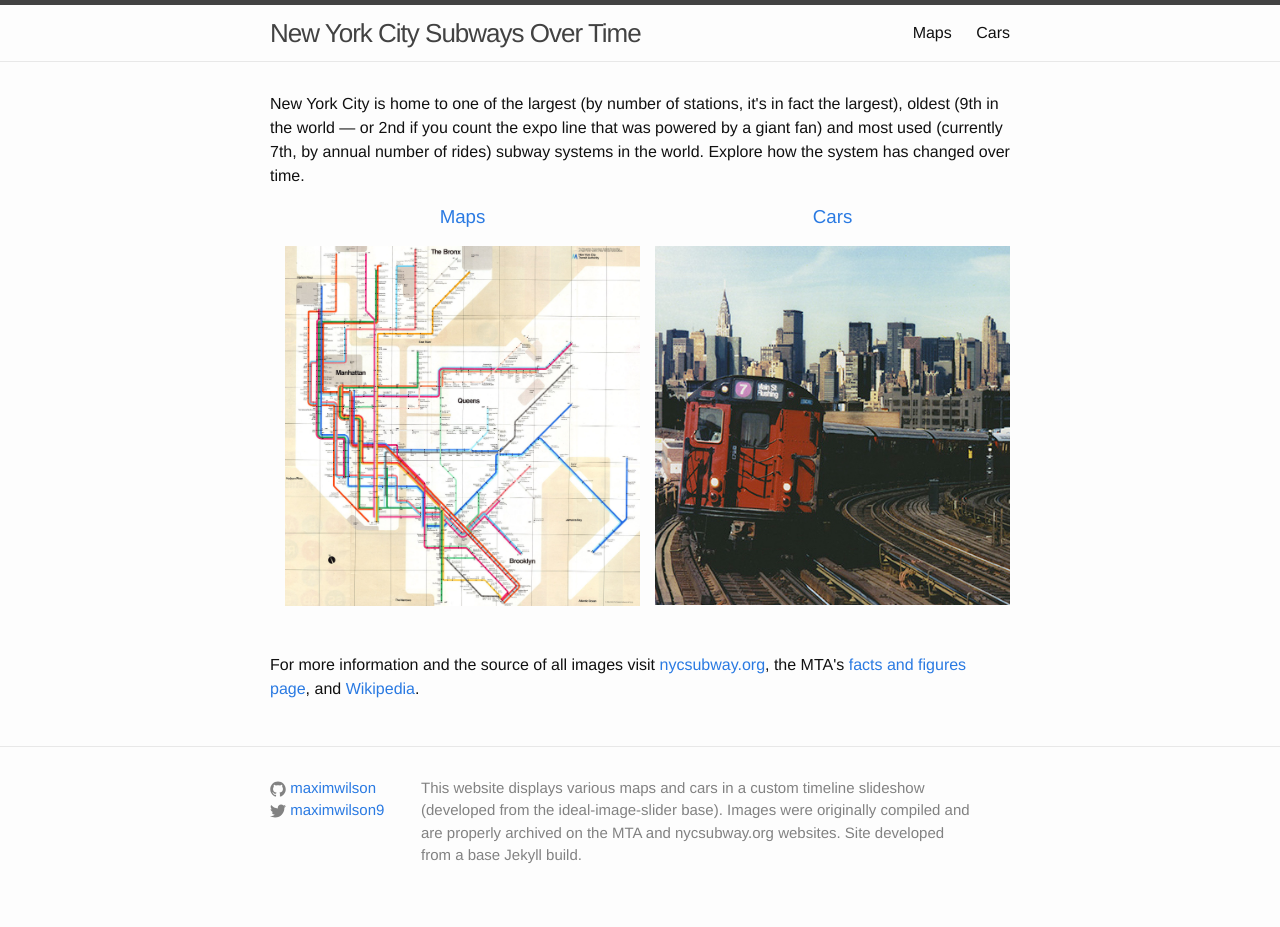
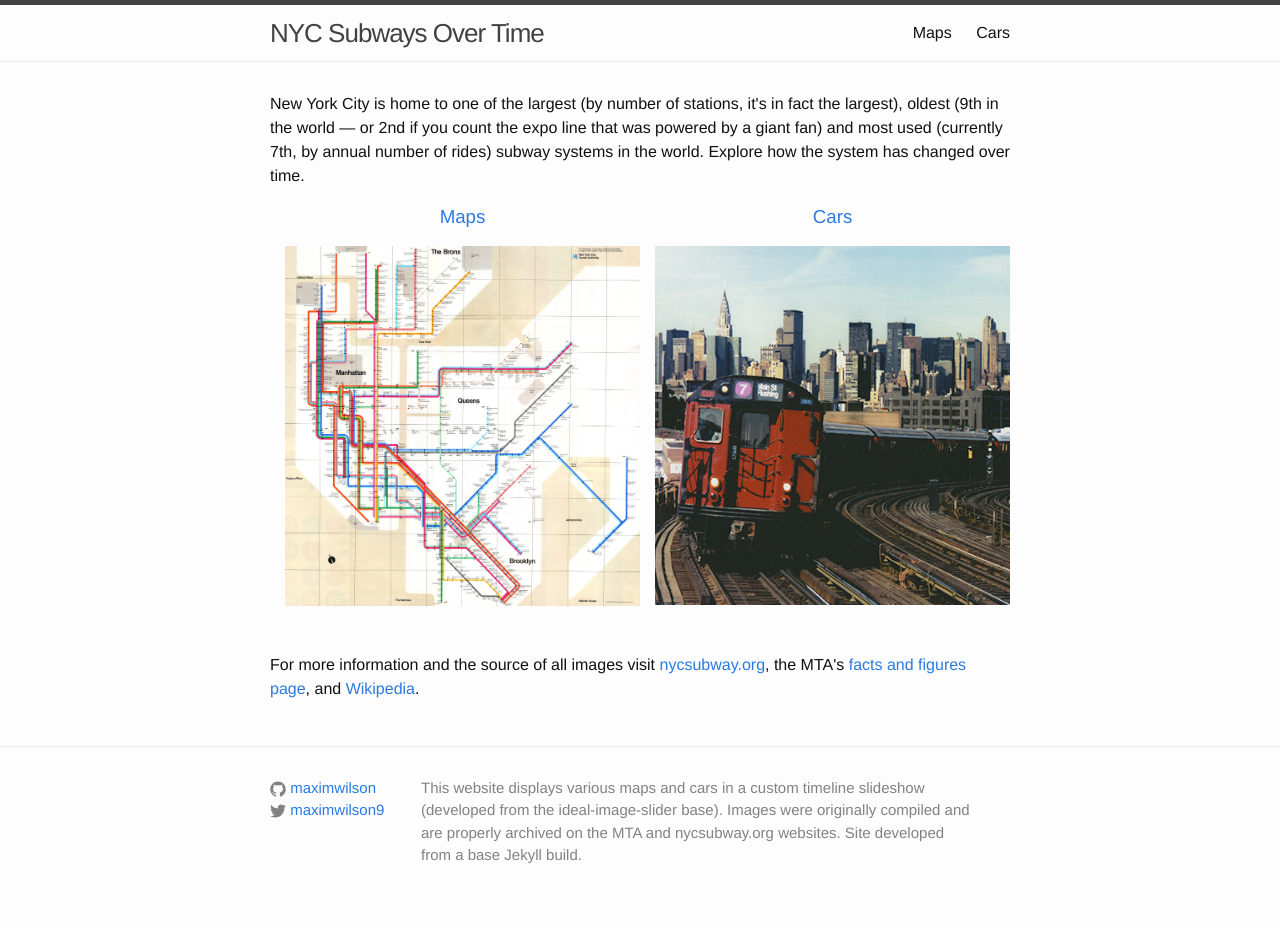
Before and after one commit to maximwilson/maximwilson.github.io, a Jekyll site: the page built from index.html, in a window 1280 px wide. Built offline with Jekyll 4.4.1, drawn with Linux system fonts in a browser that asks for light colours.

Commit message:
change site title

```diff
--- a/_config.yml
+++ b/_config.yml
@@ -6,7 +6,7 @@
 # 'jekyll serve'. If you change this file, please restart the server process.
 
 # Site settings
-title: New York City Subways Over Time
+title: NYC Subways Over Time
 email: maxim.wilson@gmail.com
 description: > # this means to ignore newlines until "baseurl:"
   This website displays various maps and cars in a custom timeline slideshow (developed from the ideal-image-slider base). Images were originally compiled and are properly archived on the MTA and nycsubway.org websites. Site developed from a base Jekyll build.
```
